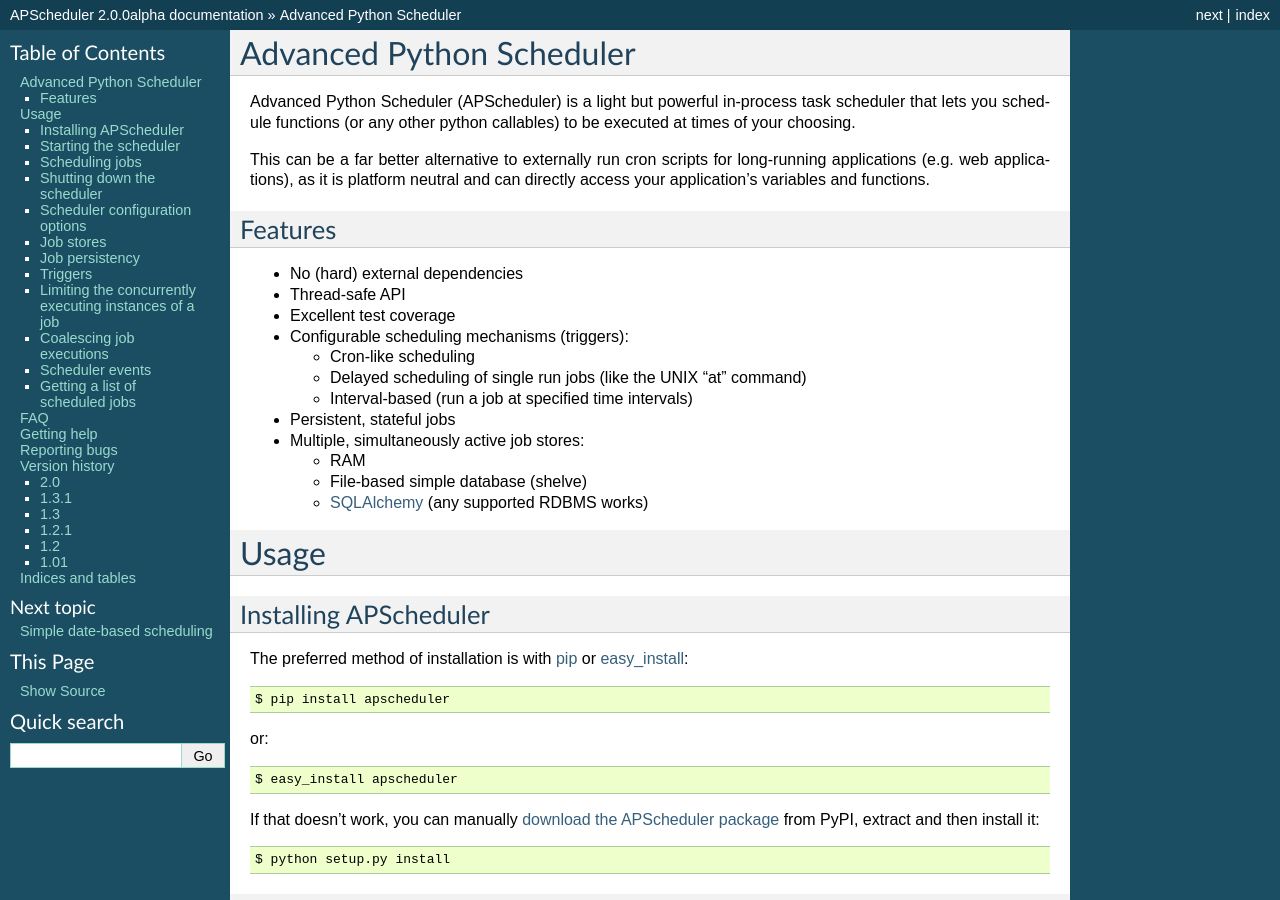
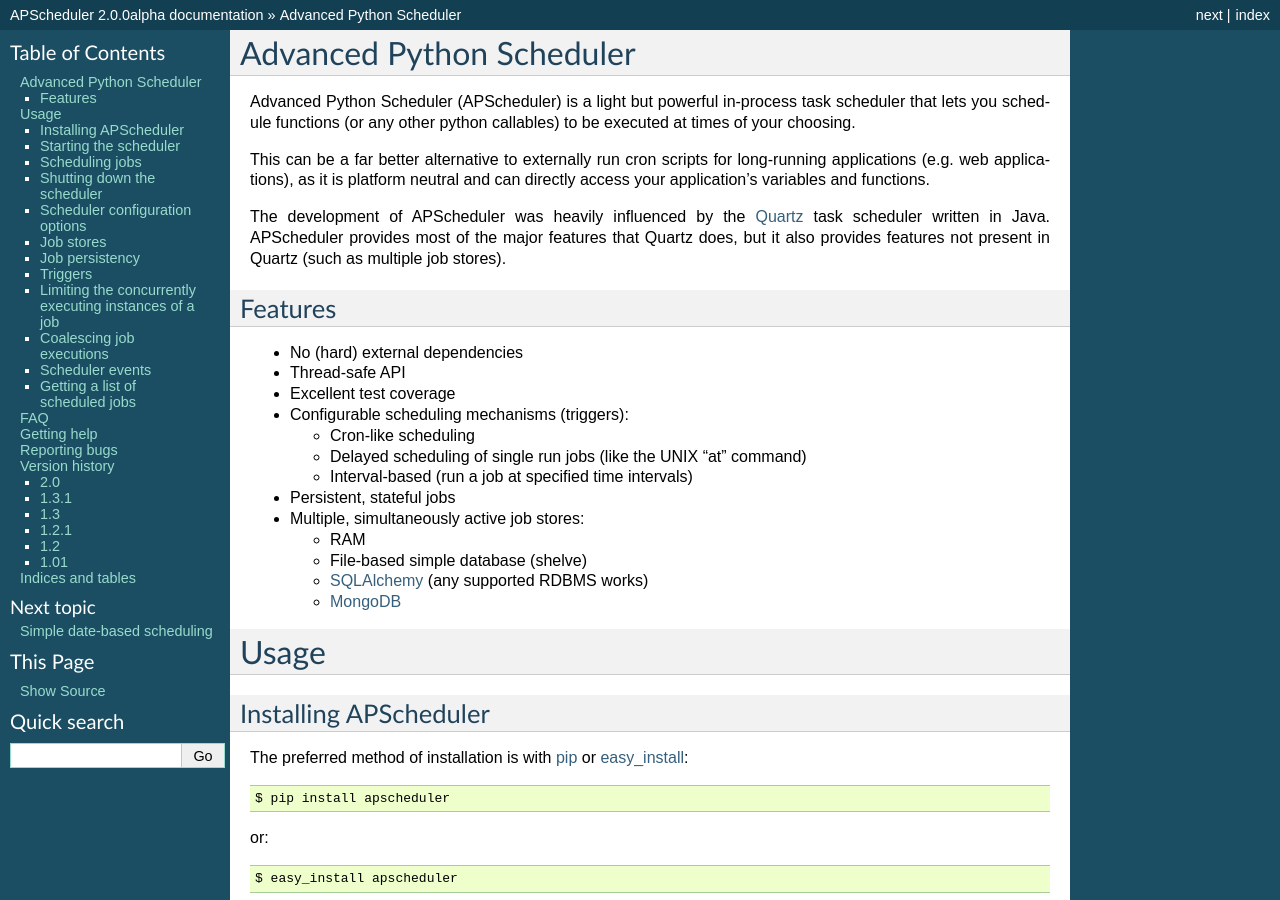
Before and after one commit to agronholm/apscheduler, a Sphinx documentation site: the page built from docs/index.rst, in a window 1280 px wide and 900 px high. Built offline with Sphinx 7.4.7, drawn with Linux system fonts in a browser that asks for light colours.

Commit message:
Harmonized the introduction section, added mention of the MongoDB job store and updated the Quartz website link

```diff
--- a/docs/index.rst
+++ b/docs/index.rst
@@ -8,6 +8,12 @@
 This can be a far better alternative to externally run cron scripts for
 long-running applications (e.g. web applications), as it is platform neutral
 and can directly access your application's variables and functions.
+
+The development of APScheduler was heavily influenced by the `Quartz
+<http://www.quartz-scheduler.org/>`_ task scheduler written in Java.
+APScheduler provides most of the major features that Quartz does, but it also
+provides features not present in Quartz (such as multiple job stores).
+
 
 Features
 --------
@@ -26,6 +32,7 @@
   * RAM
   * File-based simple database (shelve)
   * `SQLAlchemy <http://www.sqlalchemy.org/>`_ (any supported RDBMS works)
+  * `MongoDB <http://www.mongodb.org/>`_
 
 
 Usage
```
Also changed, not shown: README.rst (+16 -7 lines).
